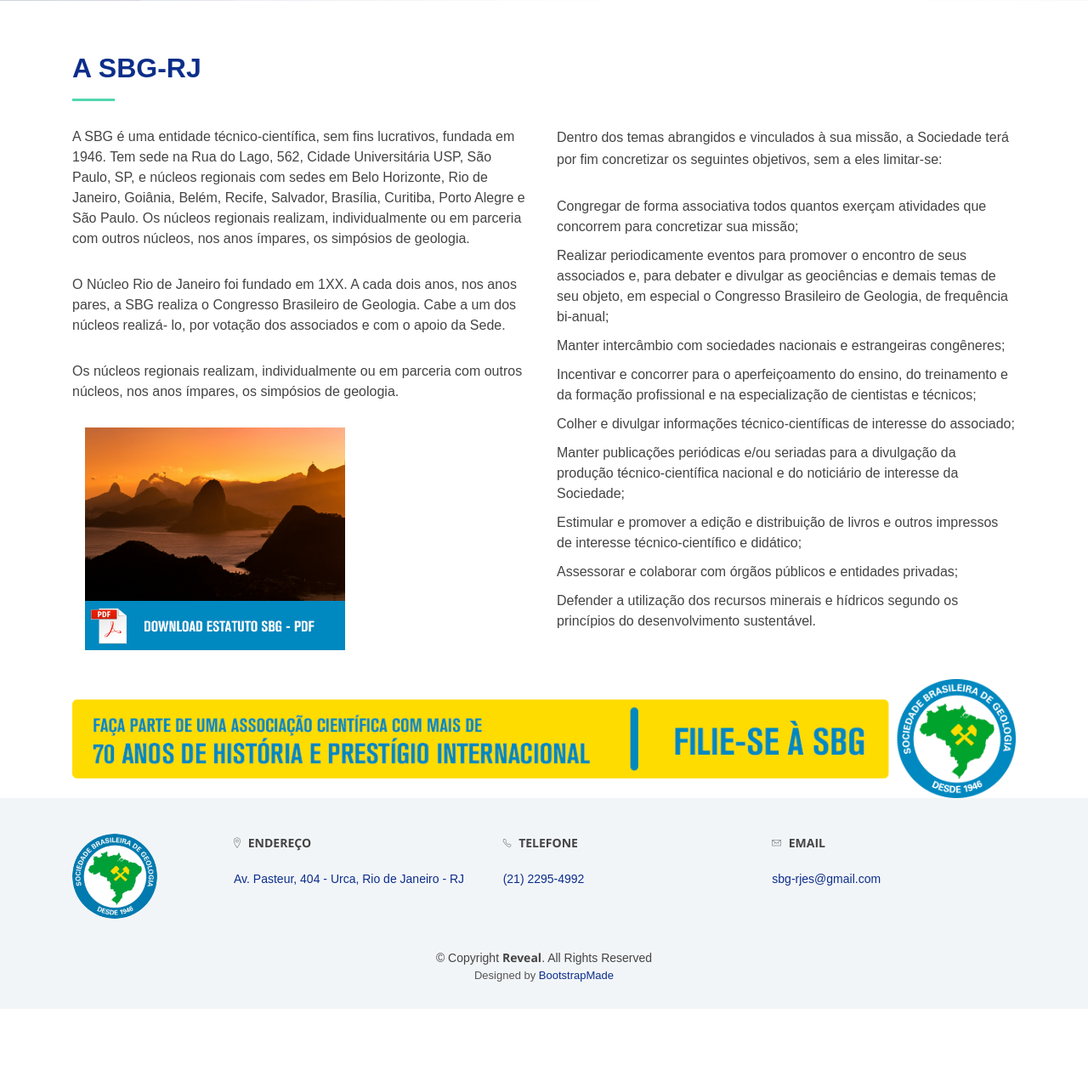
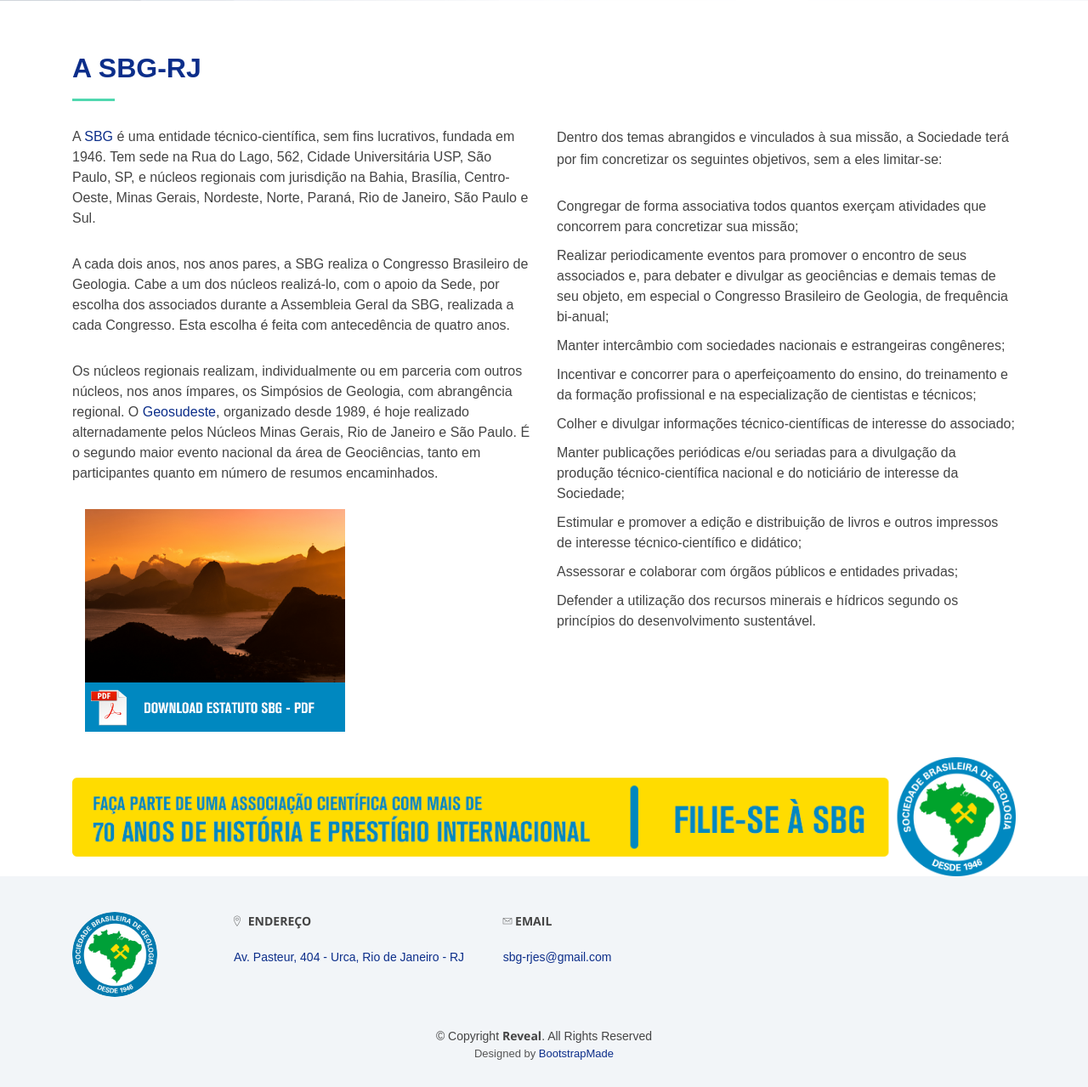
Before and after one commit to lcpojr/sbg-rj, a Django app: template apps/web/templates/about.html in a window 1280 px wide. Shown: the part 579-1858 px from the top of the page at 85% size. Before the commit the page ends 1766 px from the top, so only its background shows below. Run offline with Django 3.2, Linux system fonts and the light colour scheme; the template is opened without the code that fills it, so the values that code supplies are empty; parts of the project's set-up code (start-up, migrations or seed data) failed here and were passed over; some libraries are stand-ins or nearby versions; some web fonts are replaced.

Commit message:
chore: changes layouts asked for client

```diff
--- a/apps/web/templates/about.html
+++ b/apps/web/templates/about.html
@@ -64,21 +64,21 @@
    <div class="row">
       <div class="col-lg-6 about-img">
          <p>
-            A SBG é uma entidade técnico-científica, sem fins lucrativos, fundada em 1946. Tem
+            A <a href="http://www.sbgeo.org.br/">SBG</a> é uma entidade técnico-científica, sem fins lucrativos, fundada em 1946. Tem
             sede na Rua do Lago, 562, Cidade Universitária USP, São Paulo, SP, e núcleos
-            regionais com sedes em Belo Horizonte, Rio de Janeiro, Goiânia, Belém, Recife,
-            Salvador, Brasília, Curitiba, Porto Alegre e São Paulo.
-            Os núcleos regionais realizam, individualmente ou em parceria com outros núcleos, nos anos ímpares,
-            os simpósios de geologia.
+            regionais com jurisdição na Bahia, Brasília, Centro-Oeste, Minas Gerais, Nordeste, Norte, Paraná,
+            Rio de Janeiro, São Paulo e Sul.
          </p>
          <p>
-            O Núcleo Rio de Janeiro foi fundado em 1XX. A cada dois anos, nos anos pares, a
-            SBG realiza o Congresso Brasileiro de Geologia. Cabe a um dos núcleos realizá-
-            lo, por votação dos associados e com o apoio da Sede.
+            A cada dois anos, nos anos pares, a SBG realiza o Congresso Brasileiro de Geologia. Cabe a um dos núcleos realizá-lo,
+            com o apoio da Sede, por escolha dos associados durante a Assembleia Geral da SBG, realizada a cada Congresso.
+            Esta escolha é feita com antecedência de quatro anos.
          </p>
          <p>
-            Os núcleos regionais realizam, individualmente ou em parceria com outros núcleos, nos anos ímpares,
-            os simpósios de geologia.
+            Os núcleos regionais realizam, individualmente ou em parceria com outros núcleos, nos anos ímpares, os Simpósios de
+            Geologia, com abrangência regional. O <a href="http://geosudeste.com.br/">Geosudeste</a>, organizado desde 1989, é hoje realizado alternadamente pelos
+            Núcleos Minas Gerais, Rio de Janeiro e São Paulo. É o segundo maior evento nacional da área de Geociências,
+            tanto em participantes quanto em número de resumos encaminhados.
          </p>
          <div class="col-lg-12">
             <img src="{% static 'img/montanhas-rio-de-janeiro.jpg' %}" alt="Foto das montanhas do Rio de Janeiro com pôr do sol ao fundo." title="Pôr do sol no relevo do Rio de Janeiro"/>
--- a/apps/web/templates/base.html
+++ b/apps/web/templates/base.html
@@ -101,19 +101,13 @@
                         </div>
                      </div>
                      <div class="col-md-4">
-                        <div class="contact-footer">
-                           <i class="ion-ios-telephone-outline"></i>
-                           <b>TELEFONE</b>
-                           <br/><br/>
-                           <a href="tel:+552122954992">(21) 2295-4992</a>
-                        </div>
-                     </div>
-                     <div class="col-md-4">
-                        <div class="contact-footer">
                            <i class="ion-ios-email-outline"></i>
                            <b>EMAIL</b>
                            <br/><br/>
                            <a href="mailto: sbg-rjes@gmail.com"> sbg-rjes@gmail.com</a>
+                     </div>
+                     <div class="col-md-4">
+                        <div class="contact-footer">
                         </div>
                      </div>
                   </div>
--- a/apps/web/templates/contact.html
+++ b/apps/web/templates/contact.html
@@ -53,9 +53,9 @@
          </div>
          <div class="col-md-4">
             <div class="contact-phone">
-               <i class="ion-ios-telephone-outline"></i>
-               <h3>Telefone</h3>
-               <p><a href="tel:+552122954992">(21) 2295-4992</a></p>
+               <i class="fa fa-stack-exchange"></i>
+               <h3>Entre em contato conosco!</h3>
+               <p>Estamos aqui para ajudar!</p>
             </div>
          </div>
          <div class="col-md-4">
--- a/apps/web/templates/regionals.html
+++ b/apps/web/templates/regionals.html
@@ -53,6 +53,7 @@
                   <li><a href="tel:+557132356789">(71) 3235-6789</a></li>
                   <li><a href="http://www.geocities.com/sbg_bahia">http://www.geocities.com/sbg_bahia</a></li>
                   <li><a href="mailto:sbgbase@gmail.com">sbgbase@gmail.com</a></li>
+                  <li>Abrangência: BA - SE</li>
                   </p>
                </div>
             </div>
@@ -82,6 +83,7 @@
                      <li><b>UFMT</b></li>
                      <li><a href="https://goo.gl/maps/7Y2rNnXx7qtPCPB49">ICET Geologia, Av. Fernando Corrêa, S/N – Coxipó 78060-900 – Cuiabá – MT</a></li>
                      <li><a href="tel:+5565361587548758">(65) 3615-8754/8758</a></li>
+                     <li>Abrangênica: GO – MT - MS - TO</li>
                   </ul>
                </div>
             </div>
@@ -95,6 +97,7 @@
                      <li><a href="https://goo.gl/maps/nQ2C4wDK5ScQRheP7">Campus Universitário UFRN, Av. Sen. Salgado Filho, 3000 - Lagoa Nova, Natal - RN, 59064-741</a></li>
                      <li>Caixa Postal 1639 59078-970</li>
                      <li><a href="tel:+558432119616">(84) 3211-9616</a></li>
+                     <li>Abrangência: AL – CE – PB – PE – PI - RN </li>
                   </ul>
                </div>
             </div>
@@ -112,6 +115,7 @@
                      </li>
                      <li><a href="tel:+559132762526">(91) 3276-2526</li>
                      <li><a href="mailto:sbgno2@bol.com.br">sbgno2@bol.com.br</a></li>
+                     <li>Abrangência:AC – AP – AM – MA – PA – RO - RR</li>
                   </ul>
                </div>
             </div>
@@ -152,6 +156,7 @@
                      <li>Caixa Postal 15006 – 91501-970</li>
                      <li><a href="tel:+555133166360">(51) 3316-6360</a></li>
                      <li><a href="tel:+555133166360">(51) 3316-6360</a></li>
+                     <li>Abrangência: RS - SC</li>
                   </ul>
                </div>
             </div>
```
Also changed, not shown: apps/web/templates/home.html (+22 -22 lines).
